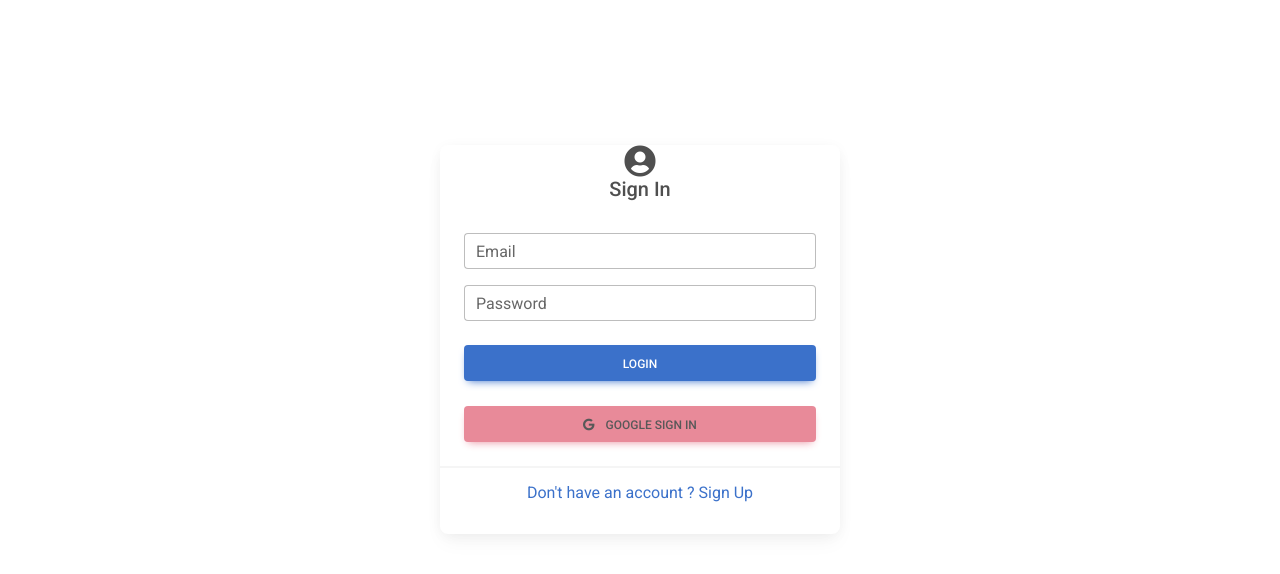
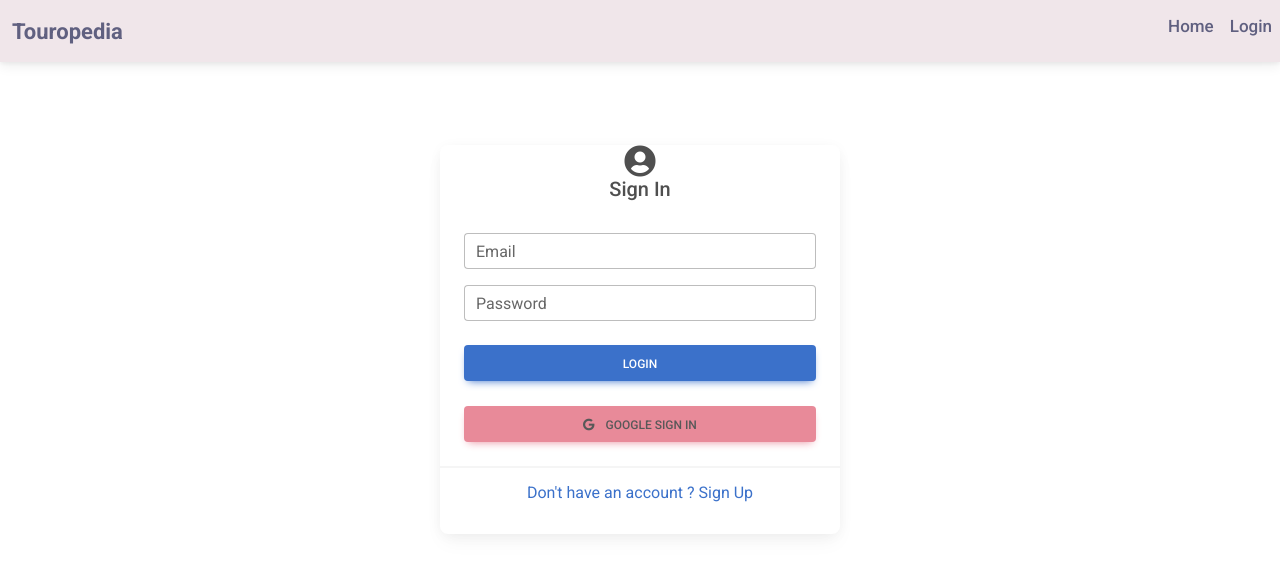
Before and after one commit to chandan8809/tour-frontend, a React (Create React App) app: page /login in a window 1280 px wide. Shown: the top 574 px of the page. Built offline with nearby package versions, Linux system fonts and the light colour scheme.

Commit message:
conditional rndering

```diff
--- a/src/App.js
+++ b/src/App.js
@@ -6,11 +6,23 @@
 import Register from './pages/Register';
 import Login from './pages/Login';
 import Home from './pages/Home';
+import Header from './components/Header';
+import { useDispatch } from 'react-redux';
+import {useEffect} from "react"
+import { setUser } from './redux/features/authSlice';
 
 function App() {
+  const dispatch=useDispatch()
+  const user=JSON.parse(localStorage.getItem("profile"))
+
+  useEffect(()=>{
+    dispatch(setUser(user))
+  },[])
+
   return (
     <BrowserRouter>
     <div className="App">
+      <Header/>
       <ToastContainer/>
       <Routes>
         <Route path="/" element={<Home/>}/>
--- /dev/null
+++ b/src/components/Header.js
@@ -0,0 +1,78 @@
+import React,{useState} from 'react'
+import{MDBNavbar,MDBContainer,MDBIcon,MDBNavbarNav,MDBNavbarItem,MDBNavbarLink,MDBNavbarToggler,MDBCollapse,MDBNavbarBrand} from "mdb-react-ui-kit"
+import { useSelector,useDispatch } from 'react-redux'
+import { setLogout } from '../redux/features/authSlice'
+const Header = () => {
+    const [show,setShow]=useState(false)
+    const {user}=useSelector((state)=>({...state.auth}))
+    const dispatch=useDispatch()
+    const handleLogout=()=>{
+        dispatch(setLogout())
+    }
+
+  return (
+    <MDBNavbar fixed='top' expand="lg" style={{backgroundColor:"#f0e6ea"}}>
+        <MDBContainer>
+            <MDBNavbarBrand href='/' style={{color:"#606080",fontWeight:"600" , fontSize:"22px"}}>
+                Touropedia
+            </MDBNavbarBrand>
+        </MDBContainer>
+        <MDBNavbarToggler type='button' aria-expanded="false" aria-label='Toogle navigation' onClick={()=>setShow(!show)} style={{color:"#606080"}}>
+           <MDBIcon icon="bars" fas/>
+        </MDBNavbarToggler>
+        <MDBCollapse show={show} navbar>
+            <MDBNavbarNav right fullWidth={false} className="md-2 mb-lg-0">
+
+                {user?.result?._id &&<>
+                    <MDBIcon fas icon="user-circle" className='fa-2x' style={{ marginTop:"12px",marginRight:"3px" , fontWeight:"bold"}}/>
+                    <h5 style={{marginRight:"35px", marginTop:"17px" , fontWeight:"bold"}}>{user?.result?.name.split(" ")[0]}</h5>
+                </>
+                }
+
+
+                <MDBNavbarItem>
+                    <MDBNavbarLink href='/'>
+                        <p className='header-text'>Home</p>
+                    </MDBNavbarLink>
+                </MDBNavbarItem>
+
+               {user?.result?._id &&(
+                <>
+                <MDBNavbarItem>
+                <MDBNavbarLink href='/'>
+                    <p className='header-text'>AddTour</p>
+                    </MDBNavbarLink>
+                </MDBNavbarItem>
+
+                <MDBNavbarItem>
+                    <MDBNavbarLink href='/'>
+                        <p className='header-text'>Dashboard</p>
+                    </MDBNavbarLink>
+                </MDBNavbarItem>
+                </>
+                )}
+
+                {user?.result?._id ?(
+                    <MDBNavbarItem>
+                    <MDBNavbarLink href='/login' onClick={handleLogout}>
+                        <p className='header-text'>Logout</p>
+                    </MDBNavbarLink>
+                </MDBNavbarItem>
+                ): (<MDBNavbarItem>
+                    <MDBNavbarLink href='/login'>
+                        <p className='header-text'>Login</p>
+                    </MDBNavbarLink>
+                </MDBNavbarItem>)}
+
+
+
+
+
+            </MDBNavbarNav>
+        </MDBCollapse>
+
+    </MDBNavbar>
+  )
+}
+
+export default Header
--- a/src/index.css
+++ b/src/index.css
@@ -10,3 +10,10 @@
   font-family: source-code-pro, Menlo, Monaco, Consolas, 'Courier New',
     monospace;
 }
+
+.header-text{
+  color: #606080;
+  font-weight: 500;
+  margin-top: 7px;
+  font-size: 17px;
+}
--- a/src/redux/features/authSlice.js
+++ b/src/redux/features/authSlice.js
@@ -42,6 +42,15 @@
         error:"",
         loading:false
     },
+    reducers:{
+        setUser:(state,action)=>{
+            state.user=action.payload
+        },
+        setLogout:(state,action)=>{
+            localStorage.clear()
+            state.user=null
+        }
+    },
     extraReducers:{
         [login.pending]:(state,action)=>{
             state.loading=true
@@ -82,4 +91,5 @@
     }
 })
 
+export const {setUser,setLogout}=authSlice.actions;
 export default authSlice.reducer
```
